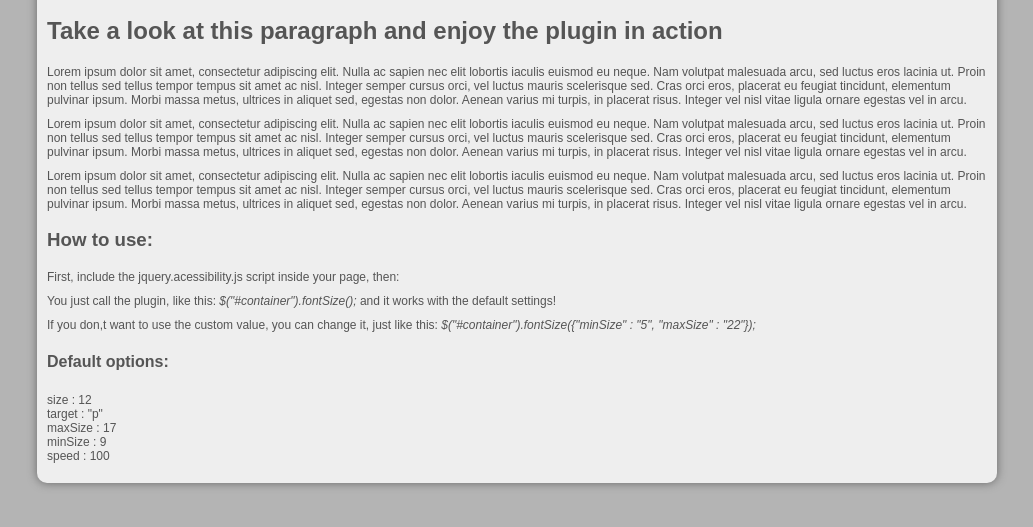
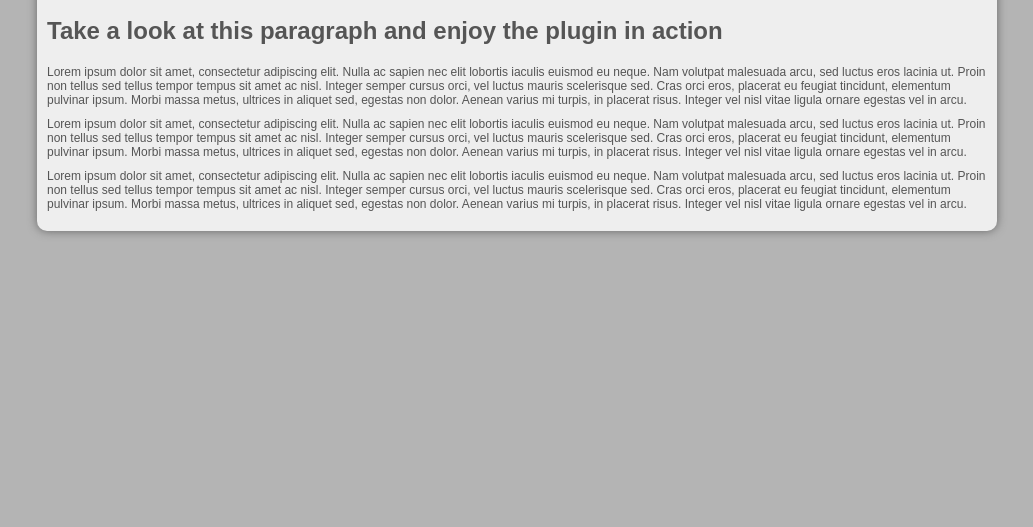
Before and after one commit to nandorossetto/jQuery-accessibility, a plain HTML site: page index.html in a window 1280 px wide. Shown: the part 143-670 px from the top of the page, without its empty margins (123-1156 px from the left). Drawn offline with nearby package versions, Linux system fonts and the light colour scheme.

Commit message:
Remove text

```diff
--- a/index.html
+++ b/index.html
@@ -4,7 +4,7 @@
   <title>jQuery Acessibility</title>
   <meta charset="utf-8">
   <meta http-equiv="X-UA-Compatible" content="IE=edge,chrome=1">
-  <meta name="description" content="">
+  <meta name="description" content="jQuery Acessibility Plugin">
   <meta name="author" content="nando rossetto">
   <meta name="viewport" content="width=device-width,initial-scale=1">
   <link rel="stylesheet" href="css/style.css">
@@ -32,21 +32,6 @@
     Cras orci eros, placerat eu feugiat tincidunt, elementum pulvinar ipsum. Morbi massa metus, ultrices in aliquet sed, egestas non dolor.
     Aenean varius mi turpis, in placerat risus. Integer vel nisl vitae ligula ornare egestas vel in arcu.
   </p>
-
-  <h3>How to use:</h3>
-  <p>First, include the jquery.acessibility.js script inside your page, then:</p>
-  <p>You just call the plugin, like this: <em>$("#container").fontSize();</em> and it works with the default settings!<br></p>
-  <p>If you don,t want to use the custom value, you can change it, just like this: <em>$("#container").fontSize({"minSize" : "5", "maxSize" : "22"});</em></p>
-
-  <h4>Default options:</h4>
-  <p>
-    size    : 12 <br>
-    target  : "p"<br>
-    maxSize : 17<br>
-    minSize : 9<br>
-    speed   : 100<br>
-  </p>
-
 </div>
 <script src="http://ajax.googleapis.com/ajax/libs/jquery/1.7.0/jquery.min.js"></script>
 <script src="js/jquery.accessibility.js"></script>
```
